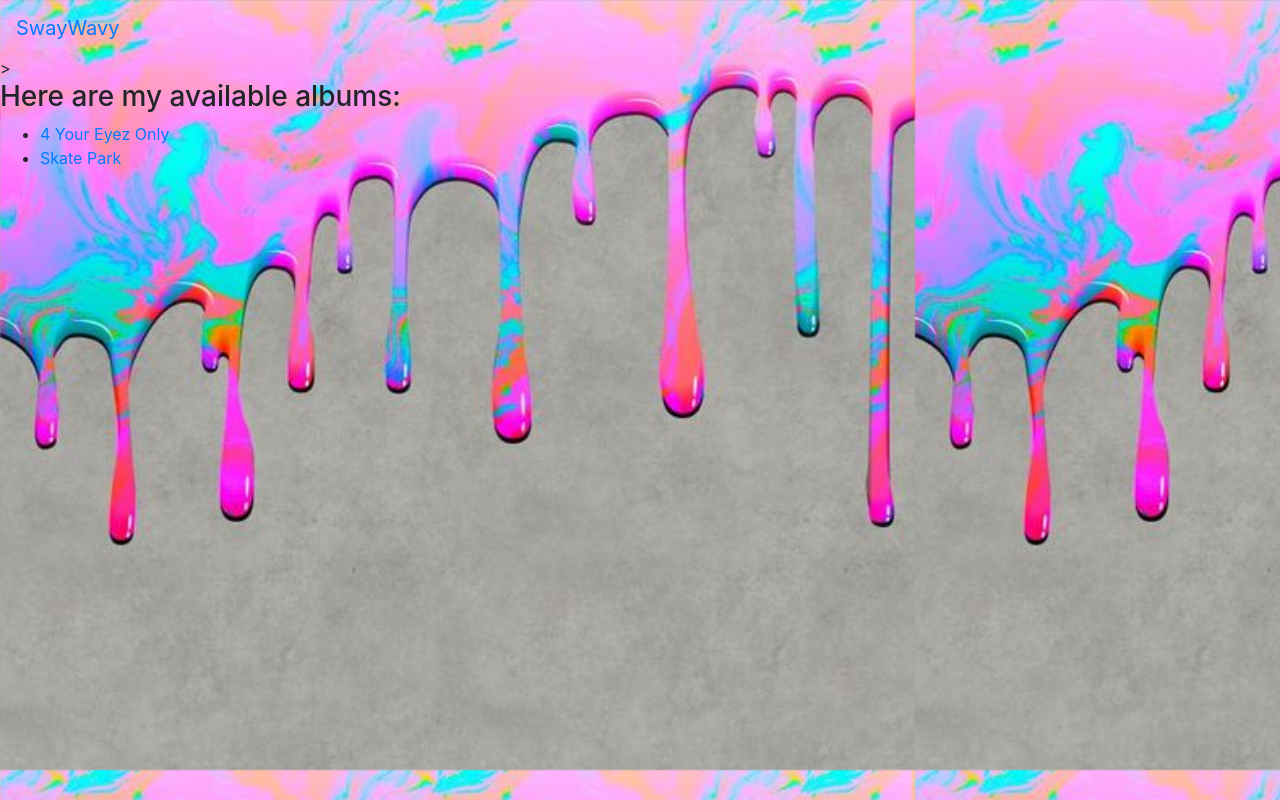
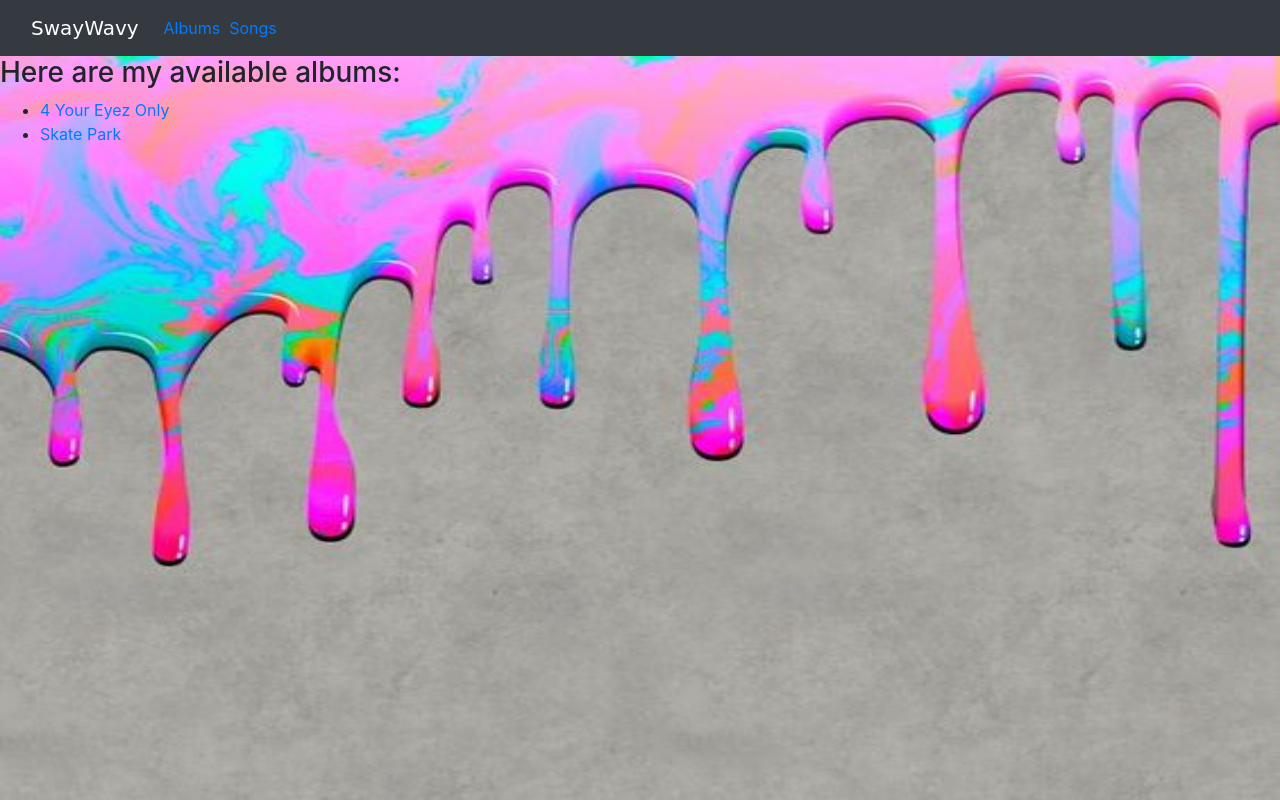
Before and after one commit to Darius346/django-practice, a Django app: page /music/ in a window 1280 px wide. Run offline with Django 3.2, Linux system fonts and the light colour scheme; data comes from the database, SQL or seed files in the repository; some libraries are stand-ins or nearby versions.

Commit message:
added navbar menu and tabs

```diff
--- a/music/static/music/style.css
+++ b/music/static/music/style.css
@@ -1,4 +1,15 @@
 body{
     background: lightgray url("images/background.jpg");
-    background-size: 915px 770px;
+
+    background-position: center;
+    background-repeat: no-repeat;
+    background-size: 100% 100%;
 }
+
+.navbar-brand{
+    font-family: 'Satisfy', cursive;
+}
+
+.navbar-inverse{
+    background: black;
+}
--- a/music/templates/music/index.html
+++ b/music/templates/music/index.html
@@ -2,18 +2,41 @@
 {% load static %}
 <link rel="stylesheet" href="https://maxcdn.bootstrapcdn.com/bootstrap/4.5.0/css/bootstrap.min.css">
 <link rel="stylesheet" type="text/css" href="{% static 'music/style.css' %}" />
+<script src="https://code.jquery.com/jquery-3.2.1.slim.min.js" integrity="sha384-KJ3o2DKtIkvYIK3UENzmM7KCkRr/rE9/Qpg6aAZGJwFDMVNA/GpGFF93hXpG5KkN" crossorigin="anonymous"></script>
+<script src="https://cdnjs.cloudflare.com/ajax/libs/popper.js/1.12.9/umd/popper.min.js" integrity="sha384-ApNbgh9B+Y1QKtv3Rn7W3mgPxhU9K/ScQsAP7hUibX39j7fakFPskvXusvfa0b4Q" crossorigin="anonymous"></script>
+<script src="https://maxcdn.bootstrapcdn.com/bootstrap/4.0.0/js/bootstrap.min.js" integrity="sha384-JZR6Spejh4U02d8jOt6vLEHfe/JQGiRRSQQxSfFWpi1MquVdAyjUar5+76PVCmYl" crossorigin="anonymous"></script>
+
 
 <!-- Website Navigation Bar -->
-<nav class="navbar navbar-default">
-    <div class="container-fluid"></div>
+<nav class="navbar navbar-expand-lg navbar-dark bg-dark">
+    <div class="container-fluid">
 
-    <!-- Logo -->
-    <div class="navbar-header">
+        <!-- Header -->
         <a class="navbar-brand" href="{% url 'music:index' %}">SwayWavy</a>
+            <button type="button" class="navbar-toggler" data-toggle="collapse" data-target="#topNavBar" aria-expanded="false">
+                <span id="toolbar" class="navbar-toggler-icon"></span>
+            </button>
+
+        <div class="collapse navbar-collapse">
+        <!-- Menu Items -->
+            <ul class="nav navbar-nav">
+                <li class="active">
+                    <a href="{% url 'music:index' %}">
+                        <span class="fas fa-compact-disc" aria-hidden="true"><span>&nbsp; Albums
+                    </a>
+                </li>
+
+                <li class="">
+                    <a href="#">
+                        <span class="fab fa-itunes-note" aria-hidden="true"><span>&nbsp; Songs
+                    </a>
+                </li>
+            </ul>
+        </div>
     </div>
 </nav>
 
-<!-- Website Body -->>
+<!-- Website Body -->
 {% if all_albums %}
     <h3>Here are my available albums: </h3>
     <ul>
```
